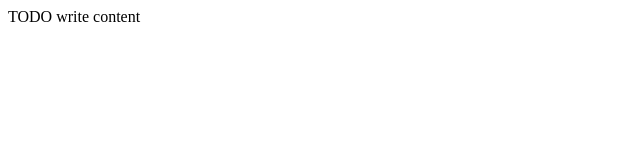
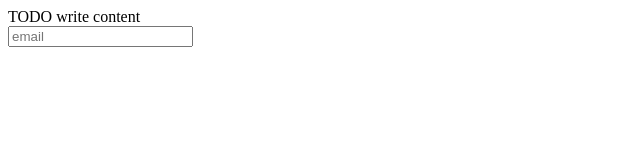
Before and after one commit to MustafaMohammedAlShammari/website, a website: page public_html/index.html in a window 1280 px wide. Shown: the whole page, without its empty margins (0-640 px from the left). Drawn offline with Linux system fonts and the light colour scheme.

Commit message:
ali commit

```diff
--- a/public_html/index.html
+++ b/public_html/index.html
@@ -10,8 +10,15 @@ and open the template in the editor.
         <meta charset="UTF-8">
         <meta name="viewport" content="width=device-width, initial-scale=1.0">
 
+
     </head>
     <body>
         <div>TODO write content</div>
+        <div >
+            <form>
+                <input type="text" placeholder="email">
+
+            </form>
+        </div>
     </body>
 </html>
```
